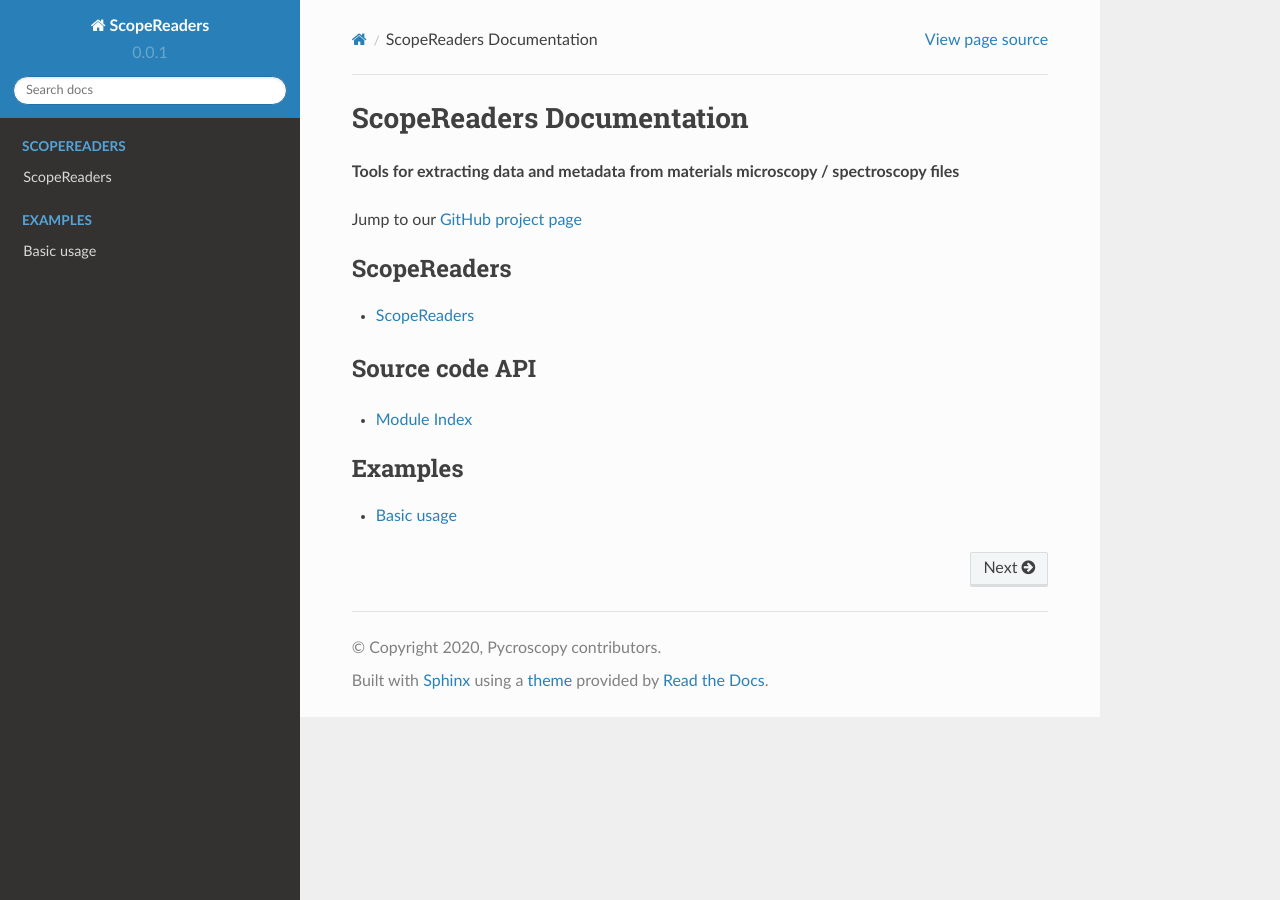
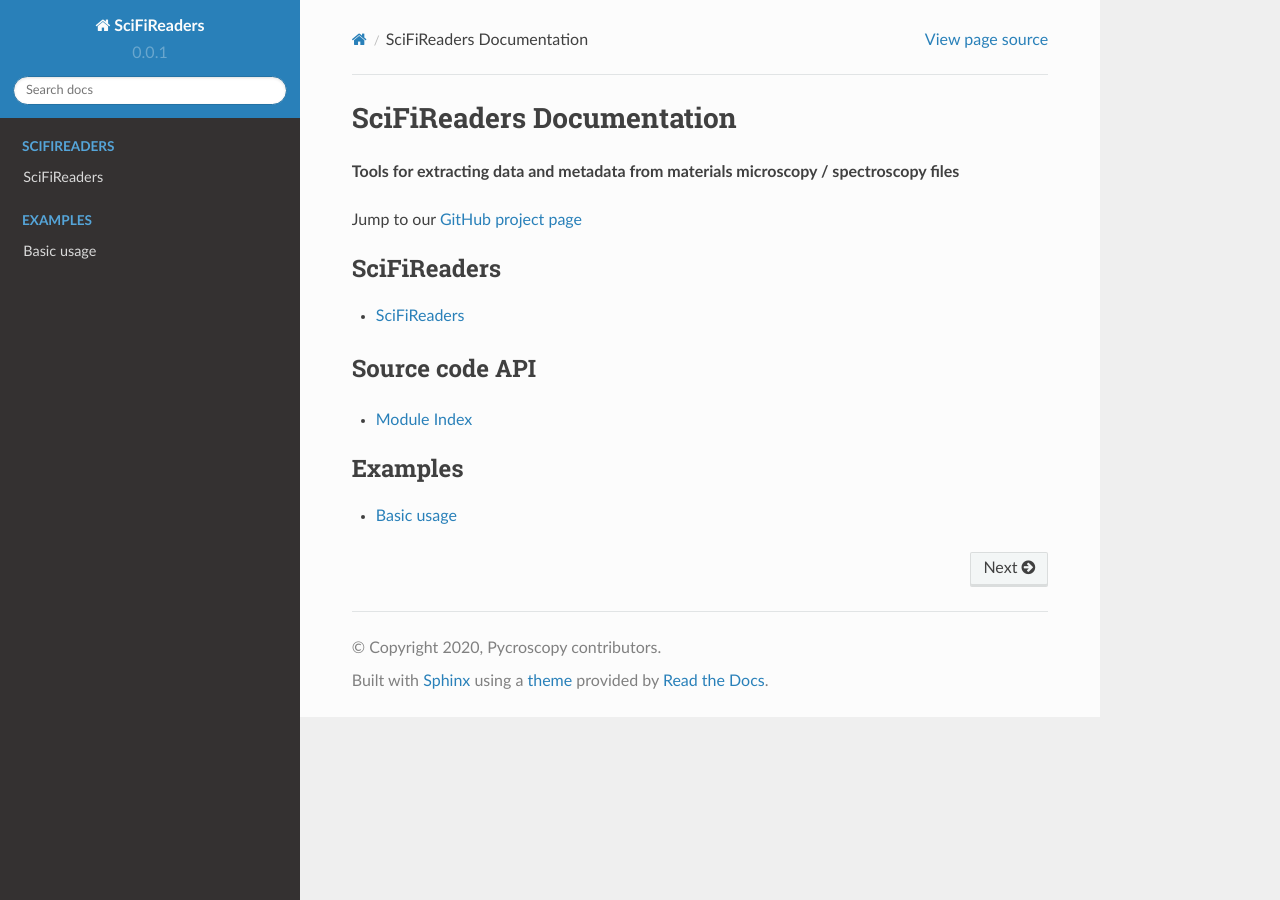
Before and after one commit to pycroscopy/SciFiReaders, a Sphinx documentation site: the page built from docs/source/index.rst, in a window 1280 px wide. Built offline with Sphinx 7.4.7 and the Read the Docs theme 2.0.0, drawn with Linux system fonts in a browser that asks for light colours; pages that are not in the unit, such as notebooks, are missing from menus; the version number is read from the project's files by our own code.

Commit message:
Corrected package name in documentation

```diff
--- a/docs/source/about.rst
+++ b/docs/source/about.rst
@@ -1,9 +1,9 @@
 ============
-ScopeReaders
+SciFiReaders
 ============
 
-**Tools for extracting data and metadata from materials microscopy / spectroscopy files**
+**Tools for extracting data and metadata from scientific data files**
 
 **UNDER CONSTRUCTION**
 
-Please the side panel on the left for other documentation pages on ``ScopeReaders``
+Please the side panel on the left for other documentation pages on ``SciFiReaders``
--- a/docs/source/conf.py
+++ b/docs/source/conf.py
@@ -47,7 +47,7 @@
 
 # -- Project information -----------------------------------------------------
 
-project = 'ScopeReaders'
+project = 'SciFiReaders'
 copyright = '2020, Pycroscopy contributors'
 author = 'Pycroscopy contributors'
 
@@ -184,7 +184,7 @@
 
 # The name for this set of Sphinx documents.
 # "<project> v<release> documentation" by default.
-#html_title = u'ScopeReaders ' + sr_version
+#html_title = u'SciFiReaders ' + sr_version
 
 # A shorter title for the navigation bar.  Default is the same as html_title.
 #html_short_title = None
@@ -276,7 +276,7 @@
 # -- Options for HTMLHelp output ---------------------------------------------
 
 # Output file base name for HTML help builder.
-htmlhelp_basename = 'ScopeReadersdoc'
+htmlhelp_basename = 'SciFiReadersdoc'
 
 
 # -- Options for LaTeX output ------------------------------------------------
@@ -303,7 +303,7 @@
 # (source start file, target name, title,
 #  author, documentclass [howto, manual, or own class]).
 latex_documents = [
-    (master_doc, 'ScopeReaders.tex', 'ScopeReaders Documentation',
+    (master_doc, 'SciFiReaders.tex', 'SciFiReaders Documentation',
      'Suhas Somnath, Cris R. Smith, and contributors', 'manual'),
 ]
 
@@ -332,7 +332,7 @@
 # One entry per manual page. List of tuples
 # (source start file, name, description, authors, manual section).
 man_pages = [
-    (master_doc, 'ScopeReaders', 'ScopeReaders Documentation',
+    (master_doc, 'SciFiReaders', 'SciFiReaders Documentation',
      [author], 1)
 ]
 
@@ -343,8 +343,8 @@
 # (source start file, target name, title, author,
 #  dir menu entry, description, category)
 texinfo_documents = [
-    (master_doc, 'ScopeReaders', 'ScopeReaders Documentation',
-     author, 'ScopeReaders',
+    (master_doc, 'SciFiReaders', 'SciFiReaders Documentation',
+     author, 'SciFiReaders',
      'Utilities for storing, visualizing, and processing Spectroscopic and '
      'Imaging Data USID)',
      'Miscellaneous'),
--- a/docs/source/index.rst
+++ b/docs/source/index.rst
@@ -1,19 +1,19 @@
-.. ScopeReaders documentation master file, created by
+.. SciFiReaders documentation master file, created by
    sphinx-quickstart on Sun Jul 12 16:57:01 2020.
    You can adapt this file completely to your liking, but it should at least
    contain the root `toctree` directive.
 
-ScopeReaders Documentation
+SciFiReaders Documentation
 ==========================
 
 **Tools for extracting data and metadata from materials microscopy / spectroscopy files**
 
-Jump to our `GitHub project page <https://github.com/pycroscopy/ScopeReaders>`_
+Jump to our `GitHub project page <https://github.com/pycroscopy/SciFiReaders>`_
 
 .. toctree::
    :glob:
    :maxdepth: 1
-   :caption: ScopeReaders
+   :caption: SciFiReaders
 
    about
 
@@ -23,7 +23,7 @@
    :toctree: _autosummary
    :template: custom-module-template.rst
    :recursive:
-   ScopeReaders
+   SciFiReaders
 
 * :ref:`modindex`
 
```
Also changed, not shown: 3 other files.
